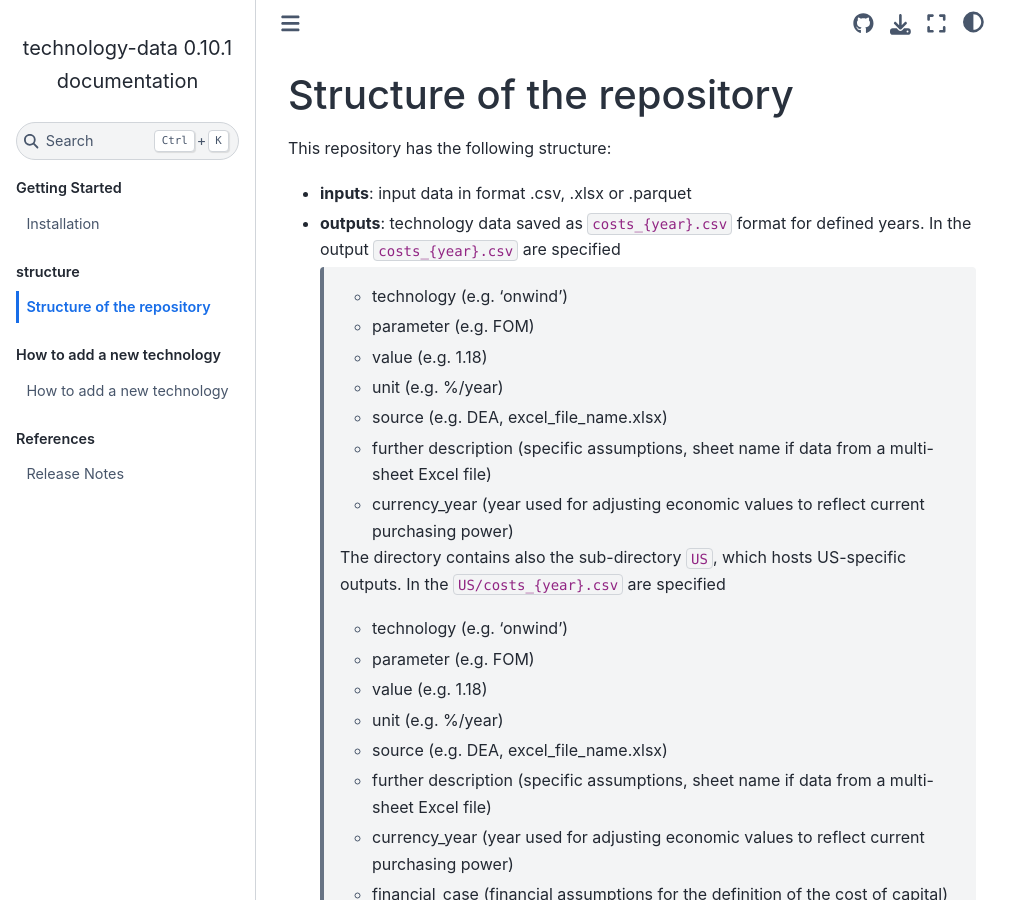
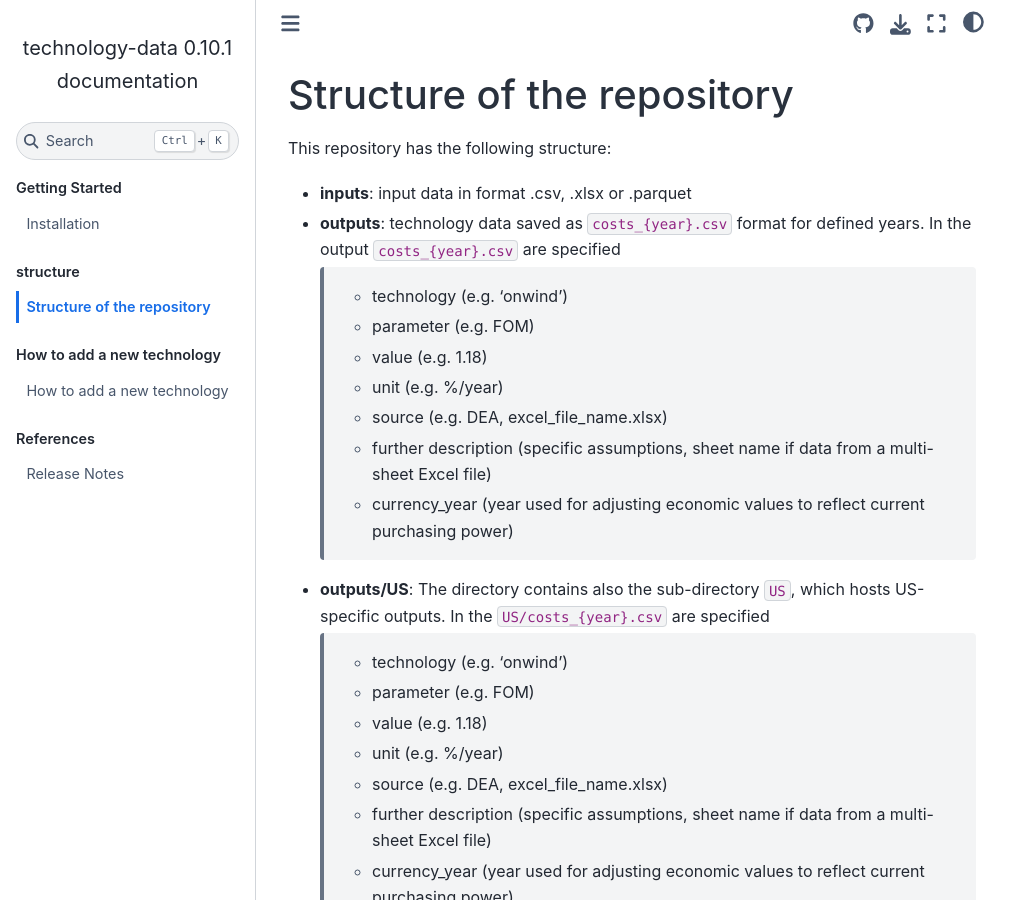
Before and after one commit to PyPSA/technology-data, a Sphinx documentation site: the page built from docs/structure.rst, in a window 1280 px wide and 900 px high. Shown: the whole window, without its empty margins (0-1031 px from the left). Built offline with Sphinx 7.4.7 and the Sphinx Book theme 1.1.4, drawn with Linux system fonts in a browser that asks for light colours.

Commit message:
docu: include outputs/US

```diff
--- a/docs/structure.rst
+++ b/docs/structure.rst
@@ -23,7 +23,7 @@ This repository has the following structure:
     * further description (specific assumptions, sheet name if data from a multi-sheet Excel file)
     * currency_year (year used for adjusting economic values to reflect current purchasing power)
 
-    The directory contains also the sub-directory ``US``, which hosts US-specific outputs. In the ``US/costs_{year}.csv`` are specified
+-  **outputs/US**: The directory contains also the sub-directory ``US``, which hosts US-specific outputs. In the ``US/costs_{year}.csv`` are specified
 
     * technology (e.g. 'onwind')
     * parameter (e.g. FOM)
```
